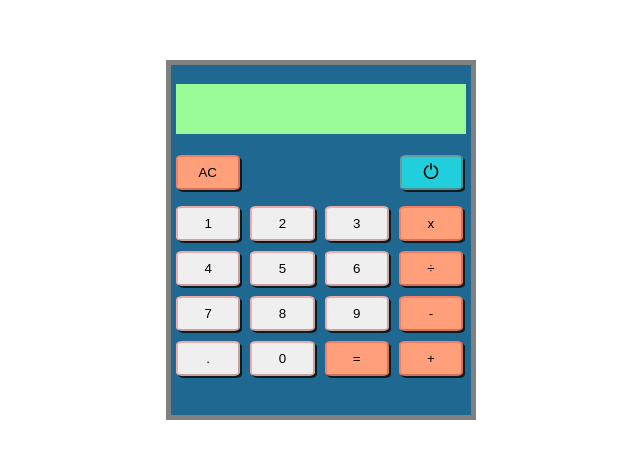
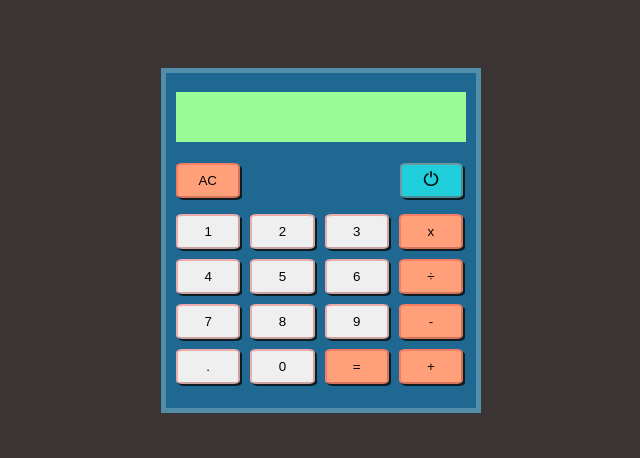
Before and after one commit to Praty28/Calculator, a plain HTML site: page index.html in a window 1280 px wide. Shown: the part 160-618 px from the top of the page, without its empty margins (319-959 px from the left). Drawn offline with Linux system fonts and the light colour scheme.

Commit message:
change title and add dark theme

```diff
--- a/index.html
+++ b/index.html
@@ -7,7 +7,7 @@
     <meta name="viewport" content="width=device-width, initial-scale=1.0">
     <link rel="stylesheet" href="stylesheet.css">
 
-    <title>Document</title>
+    <title>Calculator</title>
 </head>
 <body>
     <div>
--- a/stylesheet.css
+++ b/stylesheet.css
@@ -4,6 +4,7 @@
 body {
 
     outline: orange, solid, 5px;
+    background-color: rgb(58, 52, 52);
 }
 
 
@@ -13,7 +14,7 @@ body {
 ########################## */
 div {
     width: 300px;
-	height: 350px;
+	height: 335px;
 	background-color: rgb(30, 104, 146);
 
 	position: absolute;
@@ -21,9 +22,9 @@ div {
 	bottom: 0;
 	left: 0;
 	right: 0;
-
+  	padding: 0 5px;
 	margin: auto;
-    border: grey 5px;
+    border: rgb(82, 142, 170) 5px;
     border-style: solid;
 }
 
```
